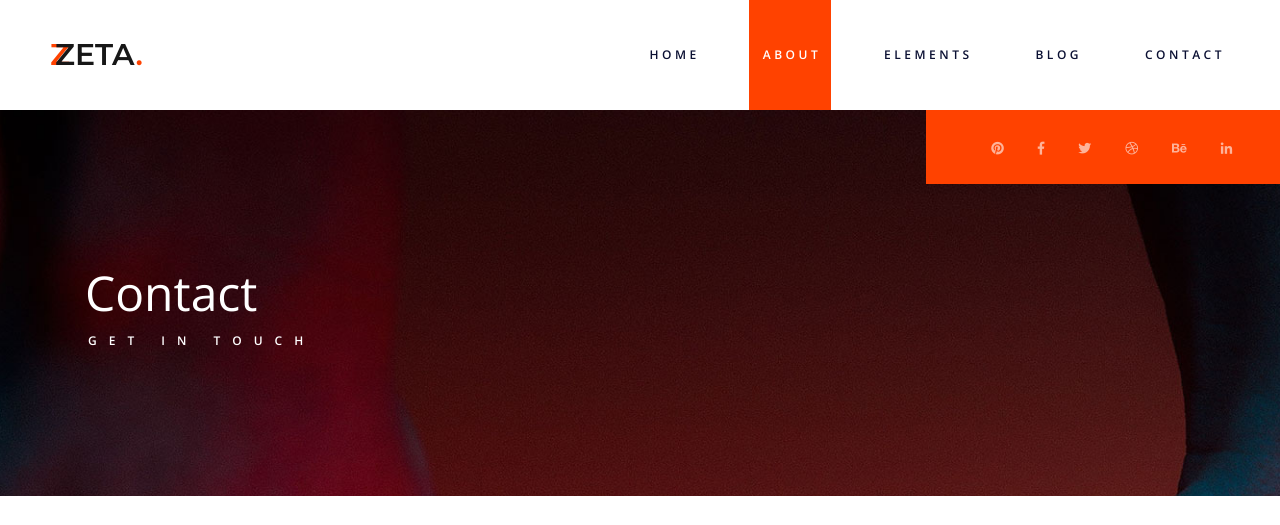
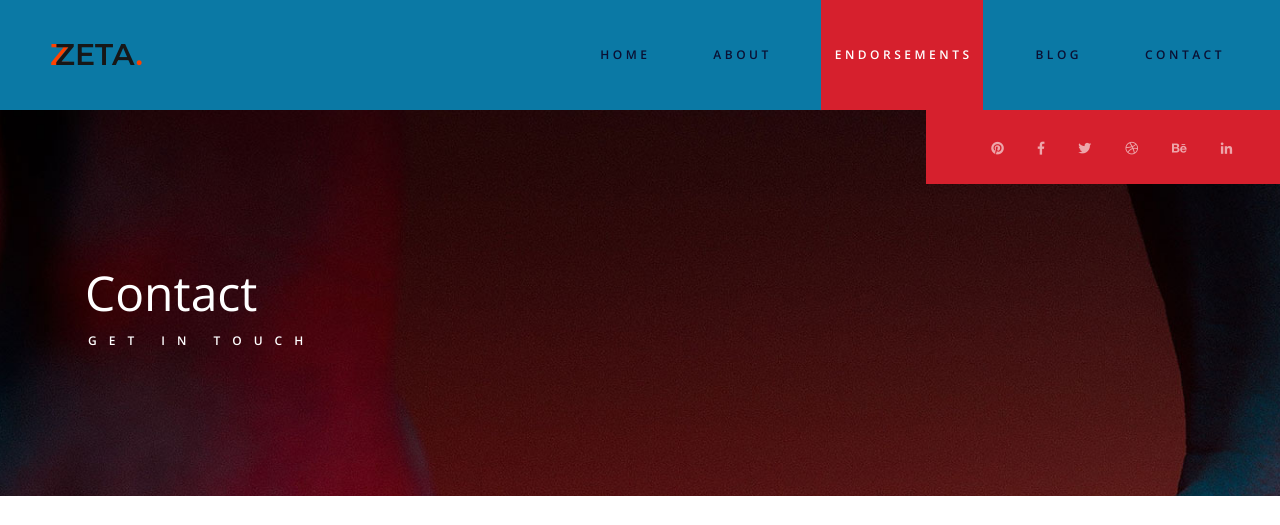
Before and after one commit to shpeacock/txfmprj, a PHP site: page /endorsements.html in a window 1280 px wide. Shown: the top 525 px of the page. Run offline with PHP 8.4, Linux system fonts and the light colour scheme.

Commit message:
endorsements styling

```diff
--- a/endorsements.html
+++ b/endorsements.html
@@ -13,8 +13,8 @@
 <link rel="stylesheet" type="text/css" href="plugins/OwlCarousel2-2.2.1/animate.css">
 <link rel="stylesheet" type="text/css" href="plugins/js-flickr-gallery-1.24/js-flickr-gallery.css">
 <link href="plugins/colorbox/colorbox.css" rel="stylesheet" type="text/css">
-<link rel="stylesheet" type="text/css" href="styles/elements_styles.css">
-<link rel="stylesheet" type="text/css" href="styles/elements_responsive.css">
+<link rel="stylesheet" type="text/css" href="styles/endorsements_styles.css">
+<link rel="stylesheet" type="text/css" href="styles/endorsements_responsive.css">
 </head>
 
 <body>
@@ -36,8 +36,8 @@
 		<nav class="main_nav justify-self-end">
 			<ul class="nav_items">
 				<li><a href="index.html"><span>home</span></a></li>
-				<li class="active"><a href="#"><span>about</span></a></li>
-				<li><a href="elements.html"><span>elements</span></a></li>
+				<li><a href="#"><span>about</span></a></li>
+				<li class = "active"><a href="elements.html"><span>endorsements</span></a></li>
 				<li><a href="blog.html"><span>blog</span></a></li>
 				<li><a href="contact.html"><span>contact</span></a></li>
 			</ul>
--- a/styles/elements_styles.css
+++ b/styles/endorsements_styles.css
@@ -301,7 +301,7 @@ section
 	padding-left: 48px;
 	padding-right: 48px;
 	z-index: 20;
-	background: #FFFFFF;
+	background: #0B79A5	;
 	-webkit-transition: all 300ms ease;
 	-moz-transition: all 300ms ease;
 	-ms-transition: all 300ms ease;
@@ -384,7 +384,7 @@ section
 }
 .nav_items li.active
 {
-	background: #ff4200;
+	background: #D6202D;
 }
 .nav_items li.active a
 {
@@ -644,7 +644,7 @@ section
 	right: 0px;
 	width: auto;
 	height: 74px;
-	background: #ff4200;
+	background: #D6202D;
 	z-index: 11;
 	padding-right: 38px;
 	padding-left: 45px;
```
Also changed, not shown: styles/endorsements_responsive.css (line endings or trailing spaces).
